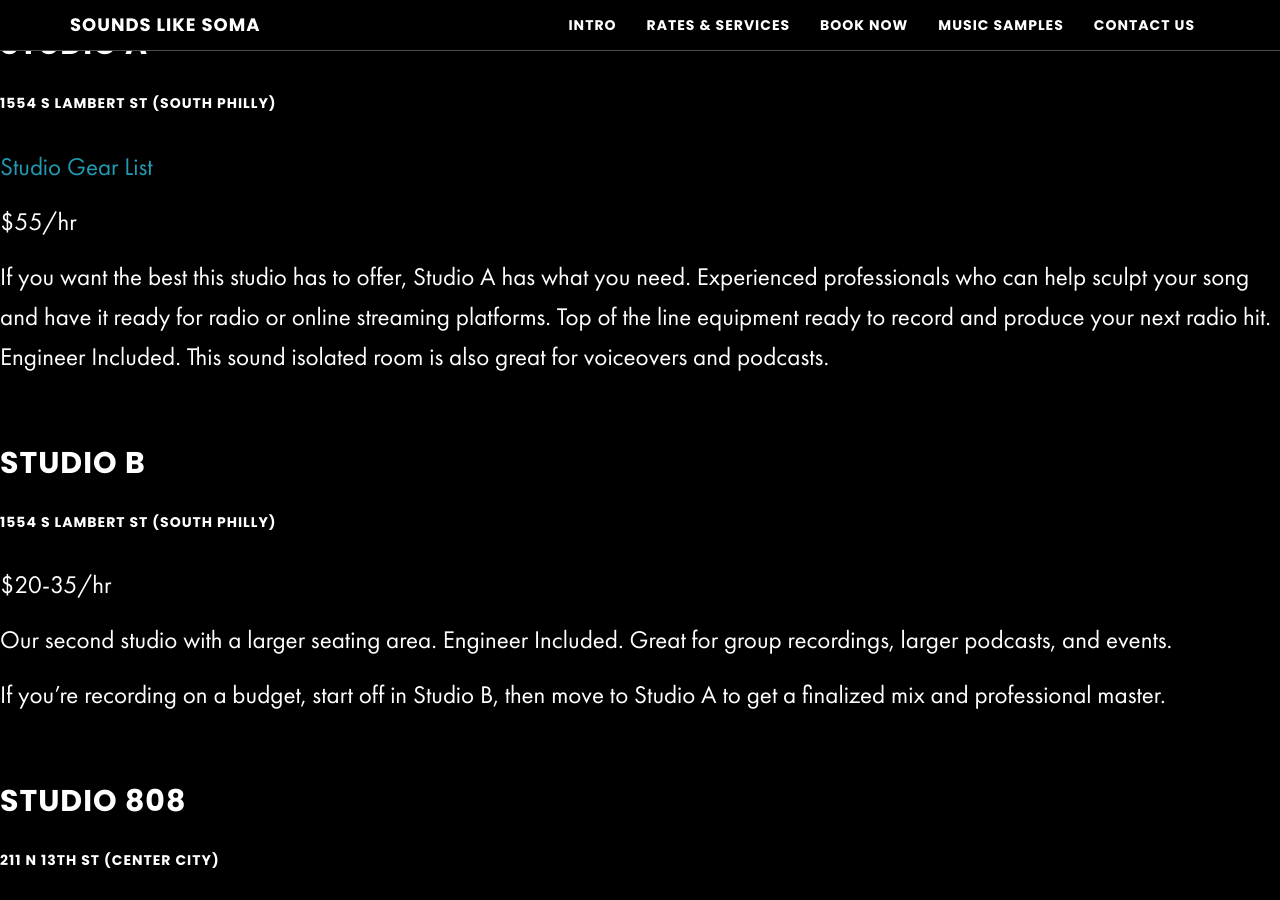
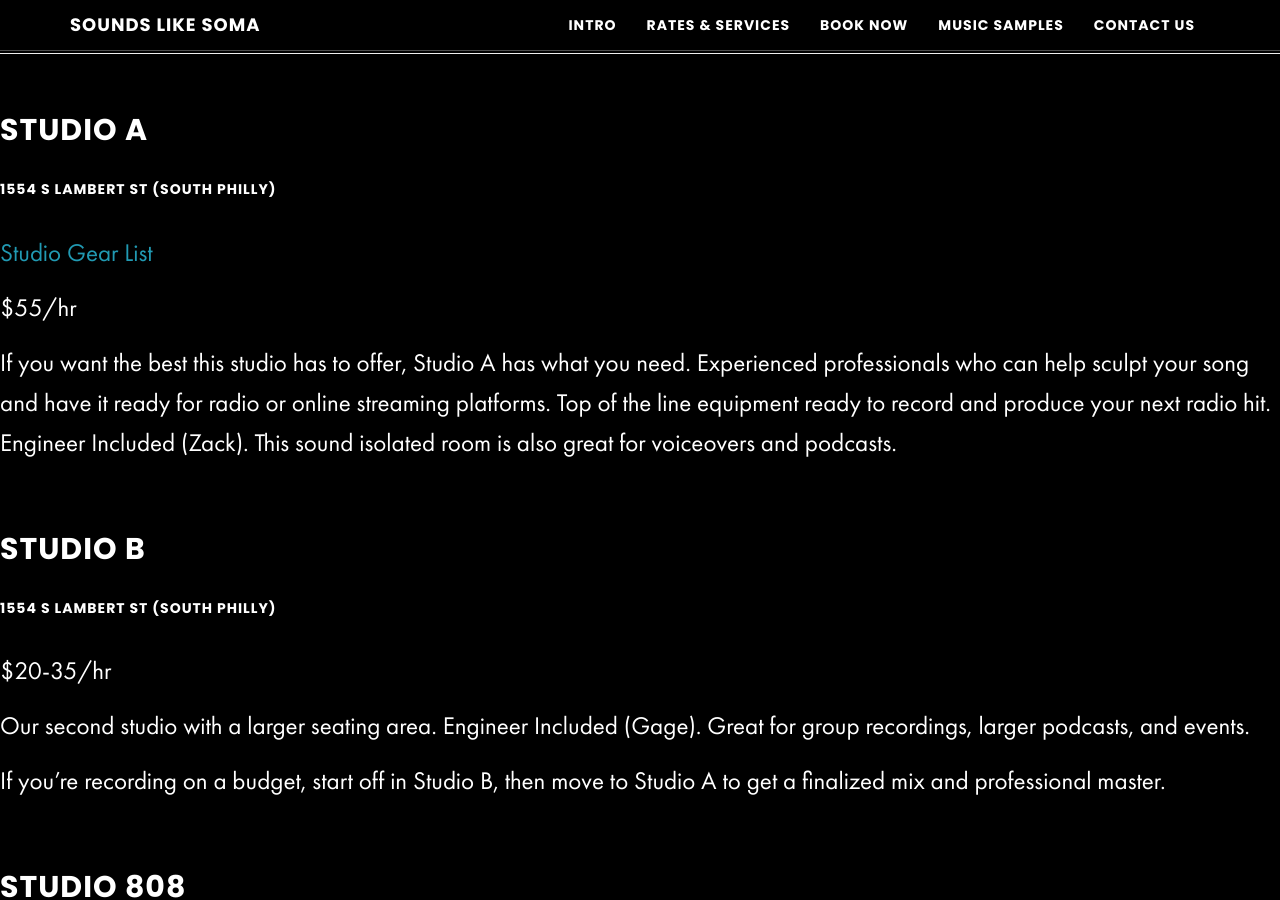
Before and after one commit to zackhanni/Soma-website-classic, a Jekyll site: the page built from _posts/2015-08-02-rates-services.md, in a window 1280 px wide and 900 px high, scrolled down 1076 px. Built offline with Jekyll 4.4.1, drawn with Linux system fonts in a browser that asks for light colours; our own code applies the rules of GitHub Pages for plain Markdown files; some of the changed text lies outside the part shown.

```diff
--- a/_posts/2015-08-02-rates-services.md
+++ b/_posts/2015-08-02-rates-services.md
@@ -4,6 +4,8 @@ tags: front_page
 header_image: true
 ---
 # Record A Song With Us
+
+- - -
 
 ## Studio A
 ##### 1554 S Lambert St (South Philly)
@@ -12,7 +14,7 @@ header_image: true
 
 $55/hr
 
-If you want the best this studio has to offer, Studio A has what you need. Experienced professionals who can help sculpt your song and have it ready for radio or online streaming platforms. Top of the line equipment ready to record and produce your next radio hit. Engineer Included. This sound isolated room is also great for voiceovers and podcasts.
+If you want the best this studio has to offer, Studio A has what you need. Experienced professionals who can help sculpt your song and have it ready for radio or online streaming platforms. Top of the line equipment ready to record and produce your next radio hit. Engineer Included (Zack). This sound isolated room is also great for voiceovers and podcasts.
 
 <br>
 
@@ -21,7 +23,7 @@ If you want the best this studio has to offer, Studio A has what you need. Exper
 
 $20-35/hr
 
-Our second studio with a larger seating area. Engineer Included. Great for group recordings, larger podcasts, and events.
+Our second studio with a larger seating area. Engineer Included (Gage). Great for group recordings, larger podcasts, and events.
 
 If you're recording on a budget, start off in Studio B, then move to Studio A to get a finalized mix and professional master.
 
@@ -82,8 +80,7 @@ Mastering is the final step in bringing your recording to its potential. It give
 
 ## Podcast Recording / Voiceovers / Radio Shows / Events / Live Streaming
 
-$50/HR
-**_FREE episode editing for most services_**
+$50/hr **_ - FREE episode editing for most services_**
 
 We have multiple spaces available to accommodate any size podcast or event. Whether its a one on one interview or a live event with an audience and live performance, we can help make it run smoothly and sound crystal clear. (Yes, we travel!)
 
```
Also changed, not shown: other parts of _posts/2015-08-02-rates-services.md (+5 -9 lines), _posts/2015-08-03-book-now.md (+5 -3 lines).
